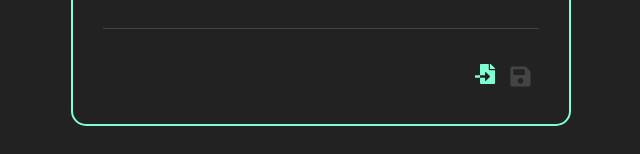
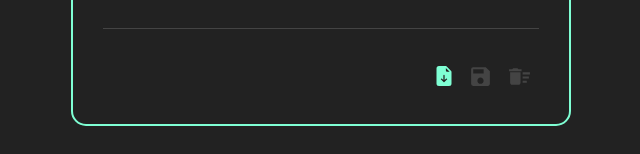
Before and after one commit to gabriel-dp/Sword-ToDo, a React (Create React App) app: page / in a window 1280 px wide. Shown: the part 154-308 px from the top of the page, without its empty margins (319-959 px from the left). Built offline with nearby package versions, Linux system fonts and the light colour scheme.

Commit message:
fix change icons and better code

```diff
--- a/src/App.jsx
+++ b/src/App.jsx
@@ -38,6 +38,7 @@ const App = () => {
 				if (task.title === titleFixed) {
 					isRepeated = true;
 				}
+				return 0;
 			});
 
 			const newTasks = [...tasks, {
@@ -126,8 +127,10 @@ const App = () => {
 			let repeated = false;
 			tasks.map(oldTask => {
 				if (task.title === oldTask.title) repeated = true;
+				return 0;
 			})
 			if (!repeated) return task;
+			return undefined;
 		})
 
 		//deletes undefined elements on array of newTasks
@@ -136,6 +139,10 @@ const App = () => {
 		});
 
 		setTasks(tasks.concat(newTasks));
+	}
+
+	const handleDeleteAll = () => {
+		setTasks([]);
 	}
 
 	return (
@@ -153,6 +160,7 @@ const App = () => {
 									handleChangeComplete={handleChangeComplete}
 									handleChangeOrder={handleChangeOrder}
 									handleImportTasks={handleImportTasks}
+									handleDeleteAll={handleDeleteAll}
 								/>
 							</>
 						}
--- a/src/components/AddTask.jsx
+++ b/src/components/AddTask.jsx
@@ -19,7 +19,7 @@ const AddTask = ({handleTaskAddition}) => {
 
     //submits task with the Enter key
     const handleKeypress = e => {
-        if (e.key == 'Enter') handleAddTaskClick();
+        if (e.key === 'Enter') handleAddTaskClick();
     };
 
     return (
--- a/src/components/TaskDetails/ColorSelector.jsx
+++ b/src/components/TaskDetails/ColorSelector.jsx
@@ -17,7 +17,7 @@ const ColorSelector = ({selected, handleClickColor}) => {
                         onClick={()=>handleClickColor(color)}
                     >
                         {
-                            (selected == color ? <BiCheck/> : <div className="circle-fade"/>)
+                            (selected === color ? <BiCheck/> : <div className="circle-fade"/>)
                         }
                     </div>
                 ))
--- a/src/components/TaskList/ManageTasks.jsx
+++ b/src/components/TaskList/ManageTasks.jsx
@@ -1,17 +1,18 @@
 import React, { useState, useEffect } from 'react';
-import { FaFileImport, FaSave } from 'react-icons/fa'
+import { BsFileEarmarkArrowDownFill } from 'react-icons/bs';
+import { MdSave, MdDeleteSweep } from 'react-icons/md';
 
 import "./styles/ManageTasks.css"
 
-const ImportExport = ({tasks, handleImportTasks}) => {
+const ManageTasks = ({tasks, handleImportTasks, handleDeleteAll}) => {
 
     const [uploadedFile, setUploadedFile] = useState(null);
 
     useEffect(() => {
-        if (uploadedFile != null) {
+        if (uploadedFile !== null) {
             handleImportTasks(JSON.parse(uploadedFile));
         }
-    }, [uploadedFile])
+    }, [uploadedFile, handleImportTasks])
 
     //uploads a json file with
     const onFileChange = event => {
@@ -27,7 +28,7 @@ const ImportExport = ({tasks, handleImportTasks}) => {
     }
 
     const FileExport = () => {
-        if (tasks.length != 0) {
+        if (tasks.length !== 0) {
             const fileData = JSON.stringify(tasks);
             const url= URL.createObjectURL(new Blob([fileData], {type: "text/plain"}));
             const link = document.createElement('a');
@@ -41,16 +42,19 @@ const ImportExport = ({tasks, handleImportTasks}) => {
         <>
             <hr className='divisor'/>
             <div className='manage-container'>
-                <label htmlFor='file-upload' className='manage-button'>
+                <label htmlFor='file-upload' className='manage-button' id='import-file'>
                     <input id='file-upload' type='file' onChange={onFileChange}/>
-                    <FaFileImport/>
+                    <BsFileEarmarkArrowDownFill/>
                 </label>
-                <button className='manage-button' id='save-tasks' onClick={FileExport} style={(tasks.length == 0) ? {color:'#444'} : {color:'aquamarine'}}>
-                    <FaSave/>
+                <button className='manage-button' id='save-tasks' onClick={FileExport} style={(tasks.length === 0) ? {color:'#444', cursor:'auto'} : {color:'aquamarine'}}>
+                    <MdSave/>
+                </button>
+                <button className='manage-button' id='delete-all' onClick={handleDeleteAll} style={(tasks.length === 0) ? {color:'#444', cursor:'auto'} : {color:'aquamarine'}}>
+                    <MdDeleteSweep/>
                 </button>
             </div>
         </>
     );
 }
 
-export default ImportExport;
+export default ManageTasks;
--- a/src/components/TaskList/TaskList.jsx
+++ b/src/components/TaskList/TaskList.jsx
@@ -3,7 +3,7 @@ import React from 'react';
 import Task from './Task';
 import ManageTasks from './ManageTasks'
 
-const TaskList = ({tasks, handleChangeComplete, handleChangeOrder, handleImportTasks}) => {
+const TaskList = ({tasks, handleChangeComplete, handleChangeOrder, handleImportTasks, handleDeleteAll}) => {
     return (
         <>
             {
@@ -20,6 +20,7 @@ const TaskList = ({tasks, handleChangeComplete, handleChangeOrder, handleImportT
             <ManageTasks
                 tasks={tasks}
                 handleImportTasks={handleImportTasks}
+                handleDeleteAll={handleDeleteAll}
             />
         </>
     );
--- a/src/components/TaskList/styles/ManageTasks.css
+++ b/src/components/TaskList/styles/ManageTasks.css
@@ -10,13 +10,14 @@
     margin-top: 35px;
     display: flex;
     justify-content: flex-end;
+    align-items: center;
 }
 
 .manage-button {
     background-color: #222;
     color: aquamarine;
     border: none;
-    font-size: 20px;
+    font-size: 25px;
     cursor: pointer;
     padding: 0 7px;
 }
@@ -29,9 +30,17 @@
     display: none;
 }
 
+#import-file {
+    font-size: 20px;
+    padding-bottom: 2px;
+}
+
 #save-tasks {
-    font-size: 23px;
-    transition: all 0.5s ease;
+    transition: color 0.5s ease;
+}
+
+#delete-all {
+    transition: color 0.5s ease;
 }
 
 @media (max-device-width: 500px) {
@@ -48,10 +57,14 @@
 
     .manage-button {
         font-size: 55px;
-        padding: 0 15px;
+        padding: 0 20px;
     }
 
     #save-tasks {
         font-size: 60px;
     }
+
+    #delete-all {
+        font-size: 70px;
+    }
 }
```
